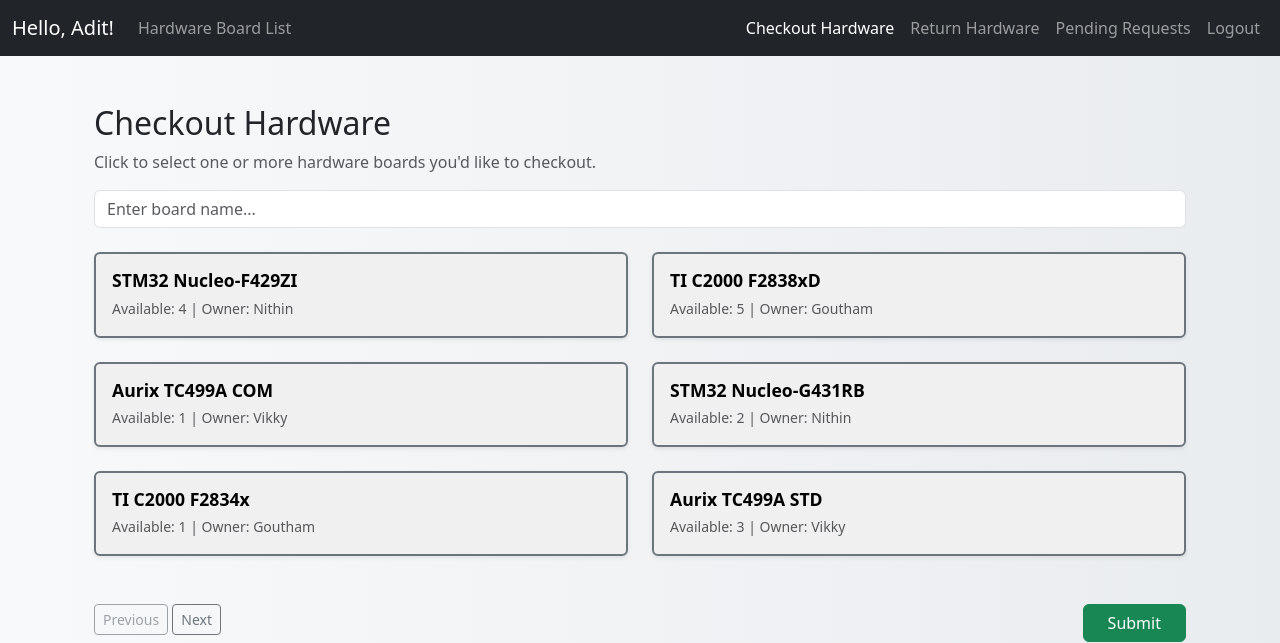
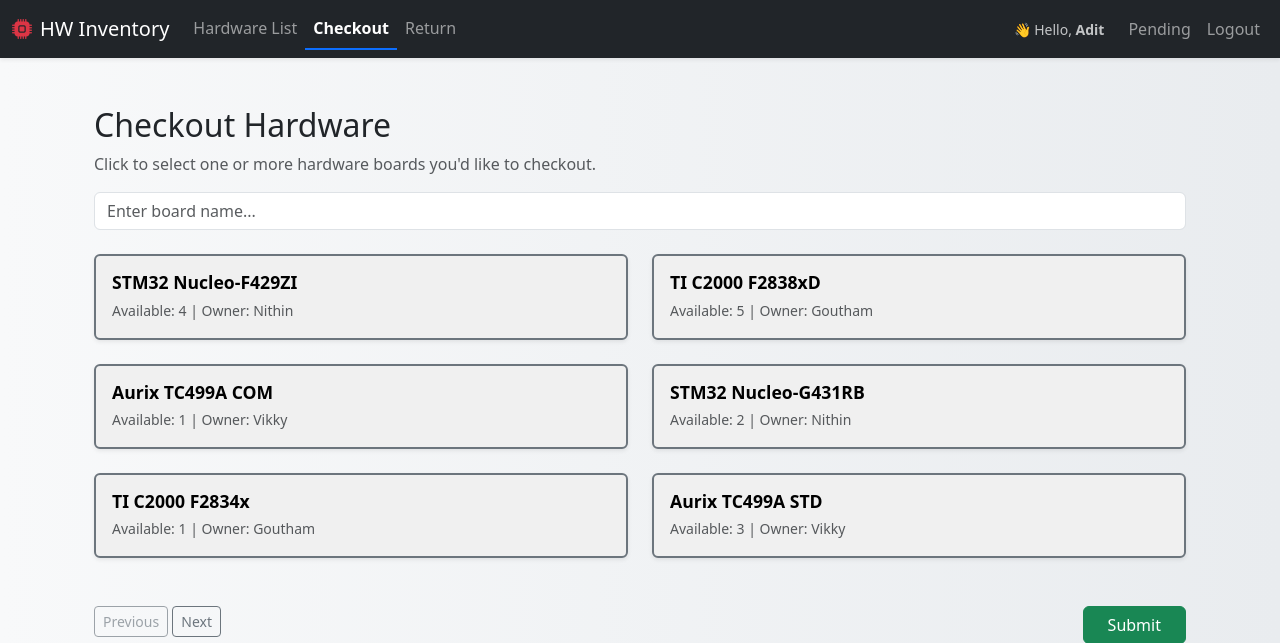
Before and after one commit to nithinr4/Hardware-Inventory, a Flask app: page /checkout in a window 1280 px wide. Shown: the top 643 px of the page. Run offline with Flask 3, Linux system fonts and the light colour scheme; a user stored in the database is signed in; data comes from the database, SQL or seed files in the repository.

Commit message:
Updated navbar

```diff
--- a/templates/base.html
+++ b/templates/base.html
@@ -11,6 +11,8 @@
     <script src="https://ajax.googleapis.com/ajax/libs/jquery/3.7.1/jquery.min.js"></script>
     <link href="https://cdn.jsdelivr.net/npm/bootstrap@5.3.3/dist/css/bootstrap.min.css" rel="stylesheet">
     <script src="https://cdn.jsdelivr.net/npm/bootstrap@5.3.3/dist/js/bootstrap.bundle.min.js"></script>
+    <!-- Bootstrap Icons CDN -->
+    <link href="https://cdn.jsdelivr.net/npm/bootstrap-icons@1.10.5/font/bootstrap-icons.css" rel="stylesheet">
     <script type="text/javascript" src="static/searchbar.js"></script>
 </head>
 
@@ -18,6 +20,11 @@
     <style>
         body {
             background: linear-gradient(to right, #f8f9fa, #e9ecef);
+        }
+
+        .nav-link.active {
+            font-weight: bold;
+            border-bottom: 2px solid #0d6efd;
         }
 
         /* General override for tab style */
--- a/templates/navbar.html
+++ b/templates/navbar.html
@@ -1,59 +1,67 @@
-<nav class="navbar navbar-expand-lg navbar-dark bg-dark">
+<nav class="navbar navbar-expand-lg navbar-dark bg-dark py-2 shadow-sm">
   <div class="container-fluid">
-        {% if current_user.is_authenticated %}
-        <a class="navbar-brand" href="{{ url_for('index') }}">Hello, {{ current_user.username }}!</a>
-        {% else %}
-        <a class="navbar-brand" href="{{ url_for('index') }}">Hello!</a>
-        {% endif %}
+    <!-- Brand with icon -->
+    <a class="navbar-brand d-flex align-items-center" href="{{ url_for('index') }}">
+      <i class="bi bi-cpu-fill me-2 text-danger"></i>
+      <span class="fw-medium">HW Inventory</span>
+    </a>
 
-        <!-- Hardware List link directly beside brand -->
-        <ul class="navbar-nav me-auto">
-            <li class="nav-item">
-                <a class="nav-link {% if 'hardware_list' in active_page %}active{% endif %}" href="{{ url_for('hardware_list') }}">
-                    Hardware Board List
-                </a>
-            </li>
-        </ul>
-
-        <!-- Toggler and collapsible nav to the right -->
-        <button class="navbar-toggler" type="button" data-bs-toggle="collapse" data-bs-target="#navbarNav"
-            aria-controls="navbarNav" aria-expanded="false" aria-label="Toggle navigation">
+    <!-- Toggler for mobile -->
+    <button class="navbar-toggler" type="button" data-bs-toggle="collapse" data-bs-target="#navbarMain"
+      aria-controls="navbarMain" aria-expanded="false" aria-label="Toggle navigation">
       <span class="navbar-toggler-icon"></span>
     </button>
 
-        <div class="collapse navbar-collapse" id="navbarNav">
-            <ul class="navbar-nav ms-auto">
+    <!-- Main nav content -->
+    <div class="collapse navbar-collapse" id="navbarMain">
+      <!-- Left links -->
+      <ul class="navbar-nav me-auto mb-2 mb-lg-0">
+        <li class="nav-item">
+          <a class="nav-link {% if 'hardware_list' in active_page %}active{% endif %}" href="{{ url_for('hardware_list') }}">
+            Hardware List
+          </a>
+        </li>
         {% if current_user.is_authenticated %}
         <li class="nav-item">
-                    <a class="nav-link {% if 'checkout' in active_page %}active{% endif %}"
-                        href="{{ url_for('checkout') }}">Checkout Hardware</a>
+          <a class="nav-link {% if 'checkout' in active_page %}active{% endif %}" href="{{ url_for('checkout') }}">
+            Checkout
+          </a>
         </li>
         <li class="nav-item">
-                    <a class="nav-link {% if 'return_hardware' in active_page %}active{% endif %}"
-                        href="{{ url_for('return_hardware') }}">Return Hardware</a>
+          <a class="nav-link {% if 'return_hardware' in active_page %}active{% endif %}" href="{{ url_for('return_hardware') }}">
+            Return
+          </a>
+        </li>
+        {% endif %}
+      </ul>
+
+      <!-- Right user info and links -->
+      <ul class="navbar-nav ms-auto mb-2 mb-lg-0 align-items-center">
+        {% if current_user.is_authenticated %}
+        <li class="nav-item text-light me-3 small d-none d-lg-block">
+          👋 <span class="opacity-75">Hello, <strong>{{ current_user.username }}</strong></span>
         </li>
         <li class="nav-item">
-                    <a class="nav-link {% if 'pending' in active_page %}active{% endif %}"
-                        href="{{ url_for('pending') }}">Pending Requests</a>
+          <a class="nav-link {% if 'pending' in active_page %}active{% endif %}" href="{{ url_for('pending') }}">
+            Pending
+          </a>
         </li>
         {% if is_hw_owner %}
         <li class="nav-item">
-                    <a class="nav-link {% if 'owner_actions' in active_page %}active{% endif %}"
-                        href="{{ url_for('owner_actions') }}">Owner Actions</a>
+          <a class="nav-link {% if 'owner_actions' in active_page %}active{% endif %}" href="{{ url_for('owner_actions') }}">
+            Owner Actions
+          </a>
         </li>
         {% endif %}
         <li class="nav-item">
-                    <a class="nav-link {% if 'logout' in active_page %}active{% endif %}"
-                        href="{{ url_for('logout') }}">Logout</a>
+          <a class="nav-link" href="{{ url_for('logout') }}">Logout</a>
         </li>
         {% else %}
         <li class="nav-item">
-                    <a class="nav-link {% if 'login' in active_page %}active{% endif %}"
-                        href="{{ url_for('login') }}">Login</a>
+          <a class="nav-link {% if 'login' in active_page %}active{% endif %}" href="{{ url_for('login') }}">Login</a>
         </li>
         <li class="nav-item">
-                    <a class="nav-link {% if 'signup' in active_page %}active{% endif %}"
-                        href="{{ url_for('signup') }}">Sign Up</a>
+          <a class="nav-link {% if 'signup' in active_page %}active{% endif %}" href="{{ url_for('signup') }}">Sign Up</a>
         </li>
         {% endif %}
       </ul>
```
Lines whose indentation alone changed are shown as unchanged.
